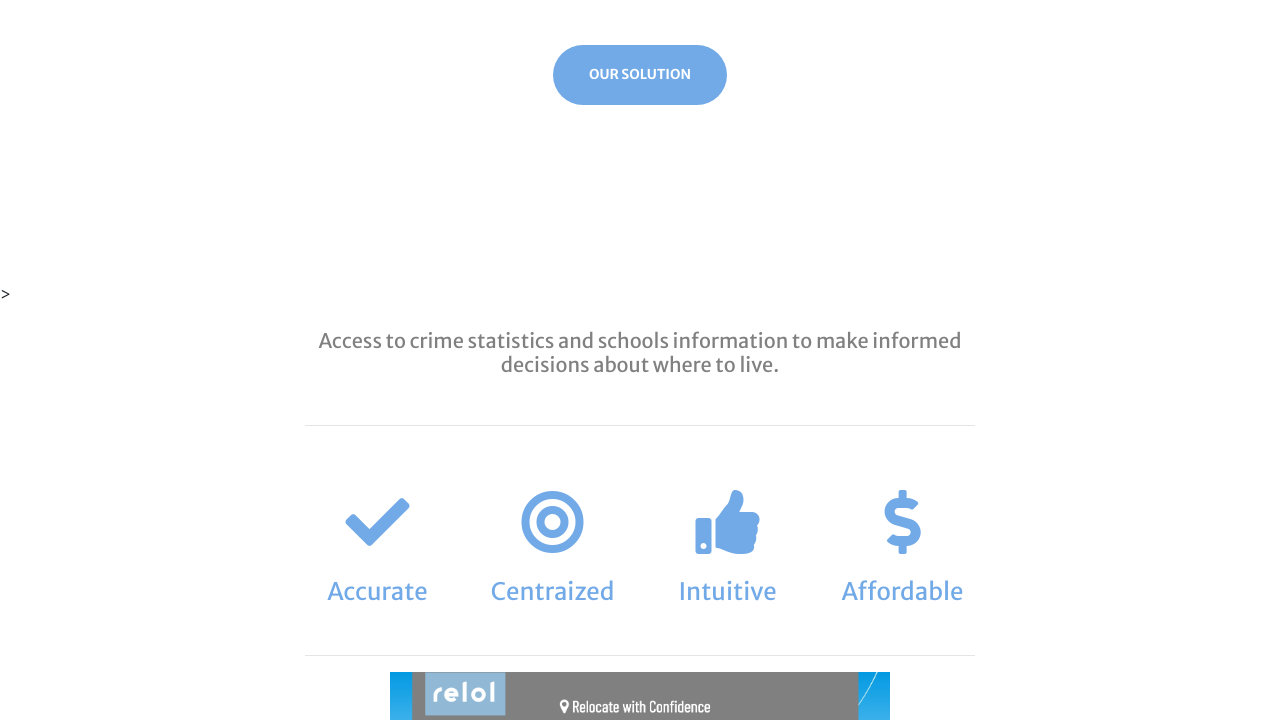
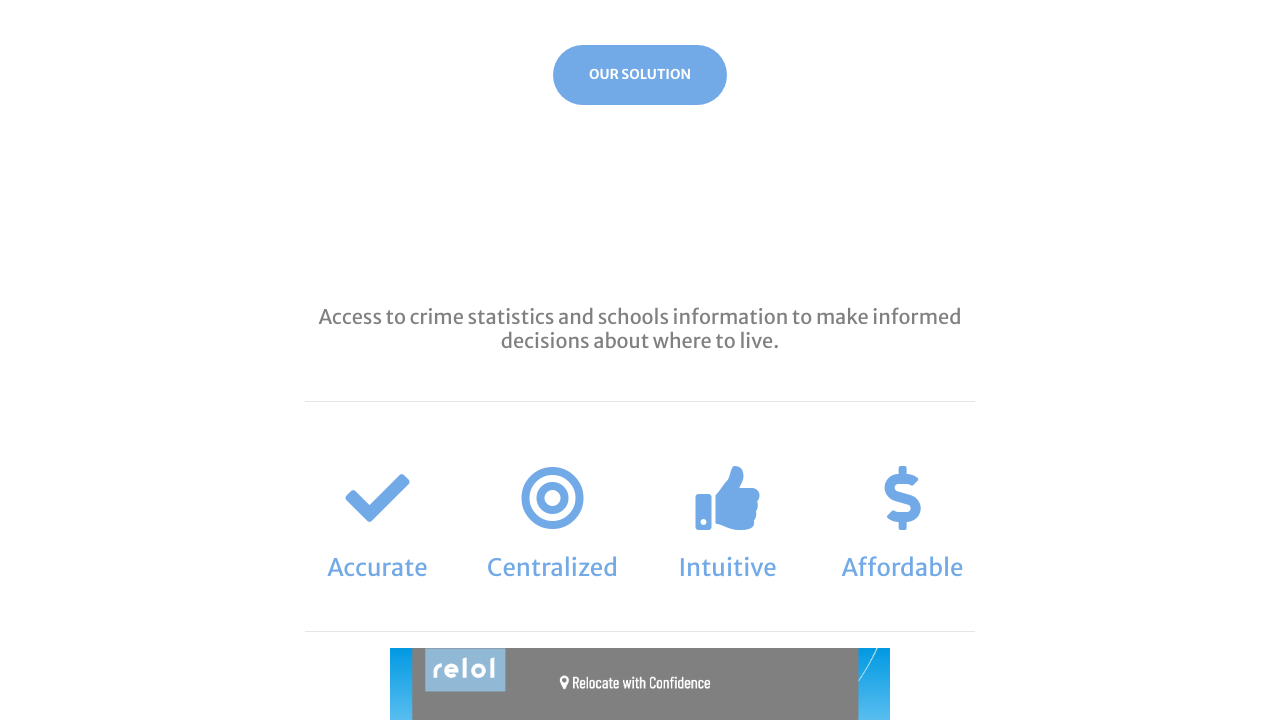
Before and after one commit to arielqns/relol-presentation-landing-page, a plain HTML site: page index.html in a window 1280 px wide. Shown: the part 2080-2800 px from the top of the page. Drawn offline with Linux system fonts and the light colour scheme.

Commit message:
fixed typo

```diff
--- a/index.html
+++ b/index.html
@@ -71,7 +71,7 @@
   </header>
 
   <!-- About Section /Meet the Team-->
-  <section class="page-section bg-primary" id="about">
+  <section class="page-section bg-primary" id="about" height="125%";>
     <div class="container">
       <div class="row justify-content-center">
           <div class="card1" style="width: 15rem;">
@@ -111,7 +111,7 @@
   </section>
 
   <!-- Services Section -->
-  <section class="page-section" id="facts" >
+  <section class="page-section" id="facts" height="125%">
     <div class="container">
       <h2 class="text-center mt-0">The Problem</h2>
       <hr class="divider5 my-4">
@@ -157,8 +157,8 @@
 
 
   <!-- Contact Section -->
-  <section class="solution" id="solution" style="background-image: url('img\bg-iphone-map.PNG'); background-repeat: no-repeat; background-size: cover; background-position: center center;"></section>>
-    <div class="container">
+  <section class="solution" id="solution" style="background-image: url('img\bg-iphone-map.PNG'); background-repeat: no-repeat; background-size: cover; background-position: center center;">
+    <div class="container" height="125%">
       <div class="row justify-content-center">
         <div class="col-lg-8 text-center">
             <div class="container h-100">
@@ -179,7 +179,7 @@
                     <div class="col-lg-3 col-md-6 text-center">
                       <div class="mt-5">
                         <i class="fas fa-4x fa-bullseye text-primary2 mb-4"></i>
-                        <h3 class="h4 mb-2">Centraized</h3>
+                        <h3 class="h4 mb-2">Centralized</h3>
 
                       </div>
                     </div>
```
